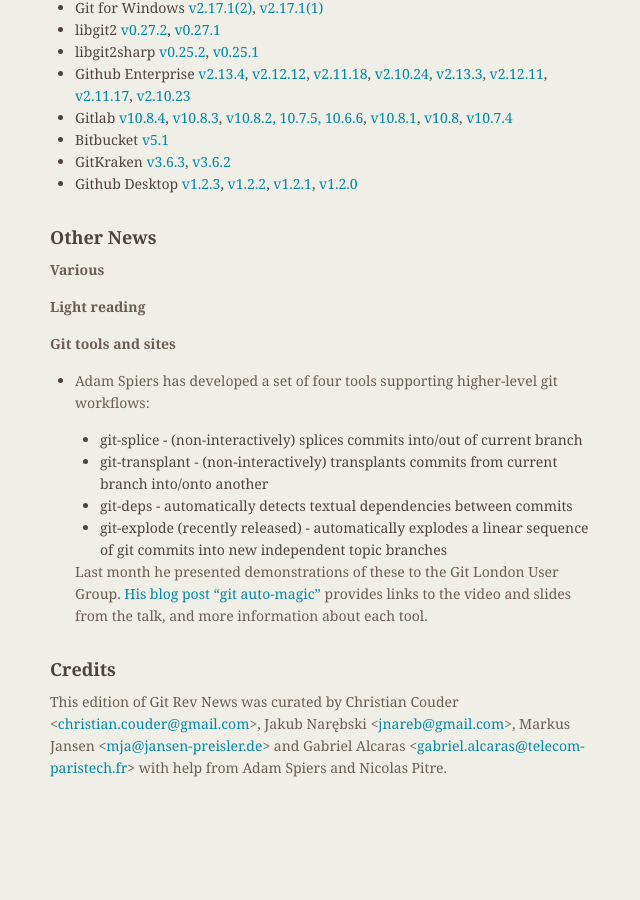
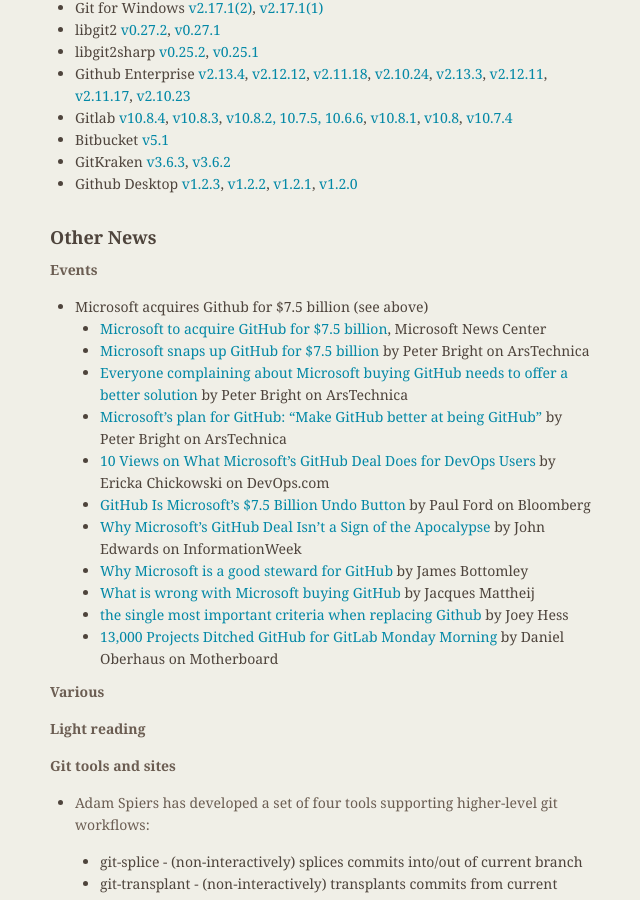
Before and after one commit to git/git.github.io, a Jekyll site: the page built from rev_news/drafts/edition-40.md, in a window 1280 px wide and 900 px high, scrolled down 4398 px. Shown: the whole window, without its empty margins (484-1124 px from the left). Built offline with Jekyll 4.4.1, drawn with Linux system fonts in a browser that asks for light colours; before the commit the page ends 5192 px from its top, so only the background shows below that.

Commit message:
rn-40: add links to articles about Github's acquisition

```diff
--- a/rev_news/drafts/edition-40.md
+++ b/rev_news/drafts/edition-40.md
@@ -249,6 +249,21 @@
 
 ## Other News
 
+__Events__
+
+* Microsoft acquires Github for $7.5 billion (see above)
+  * [Microsoft to acquire GitHub for $7.5 billion](https://news.microsoft.com/2018/06/04/microsoft-to-acquire-github-for-7-5-billion/), Microsoft News Center
+  * [Microsoft snaps up GitHub for $7.5 billion](https://arstechnica.com/gadgets/2018/06/microsoft-snaps-up-github-for-7-5-billion/) by Peter Bright on ArsTechnica
+  * [Everyone complaining about Microsoft buying GitHub needs to offer a better solution](https://arstechnica.com/gadgets/2018/06/everyone-complaining-about-microsoft-buying-github-needs-to-offer-a-better-solution/) by Peter Bright on ArsTechnica
+  * [Microsoft’s plan for GitHub: “Make GitHub better at being GitHub”](https://arstechnica.com/gadgets/2018/06/microsofts-plan-for-github-make-github-better-at-being-github/) by Peter Bright on ArsTechnica
+  * [10 Views on What Microsoft’s GitHub Deal Does for DevOps Users](https://devops.com/10-views-on-what-microsofts-github-deal-does-for-devops-users/) by Ericka Chickowski on DevOps.com
+  * [GitHub Is Microsoft’s $7.5 Billion Undo Button](https://www.bloomberg.com/news/articles/2018-06-06/github-is-microsoft-s-7-5-billion-undo-button) by Paul Ford on Bloomberg
+  * [Why Microsoft's GitHub Deal Isn't a Sign of the Apocalypse](https://www.informationweek.com/devops/why-microsofts-github-deal-isnt-a-sign-of-the-apocalypse/a/d-id/1331975) by John Edwards on InformationWeek
+  * [Why Microsoft is a good steward for GitHub](https://blog.hansenpartnership.com/why-microsoft-is-a-good-steward-for-github/) by James Bottomley
+  * [What is wrong with Microsoft buying GitHub](https://jacquesmattheij.com/what-is-wrong-with-microsoft-buying-github) by Jacques Mattheij
+  * [the single most important criteria when replacing Github](http://joeyh.name/blog/entry/the_single_most_important_criteria_when_replacing_Github/) by Joey Hess
+  * [13,000 Projects Ditched GitHub for GitLab Monday Morning](https://motherboard.vice.com/en_us/article/ywen8x/13000-projects-ditched-github-for-gitlab-monday-morning) by Daniel Oberhaus on Motherboard
+
 __Various__
 
 
```
